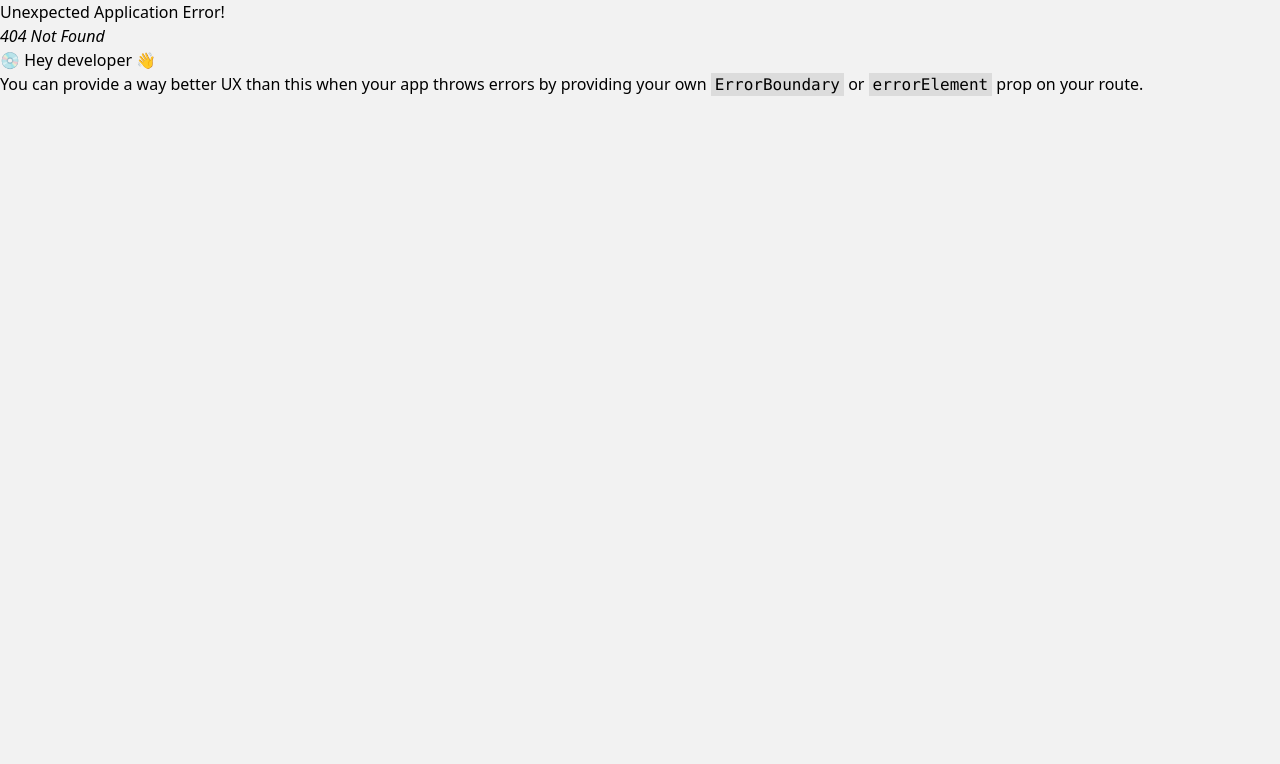
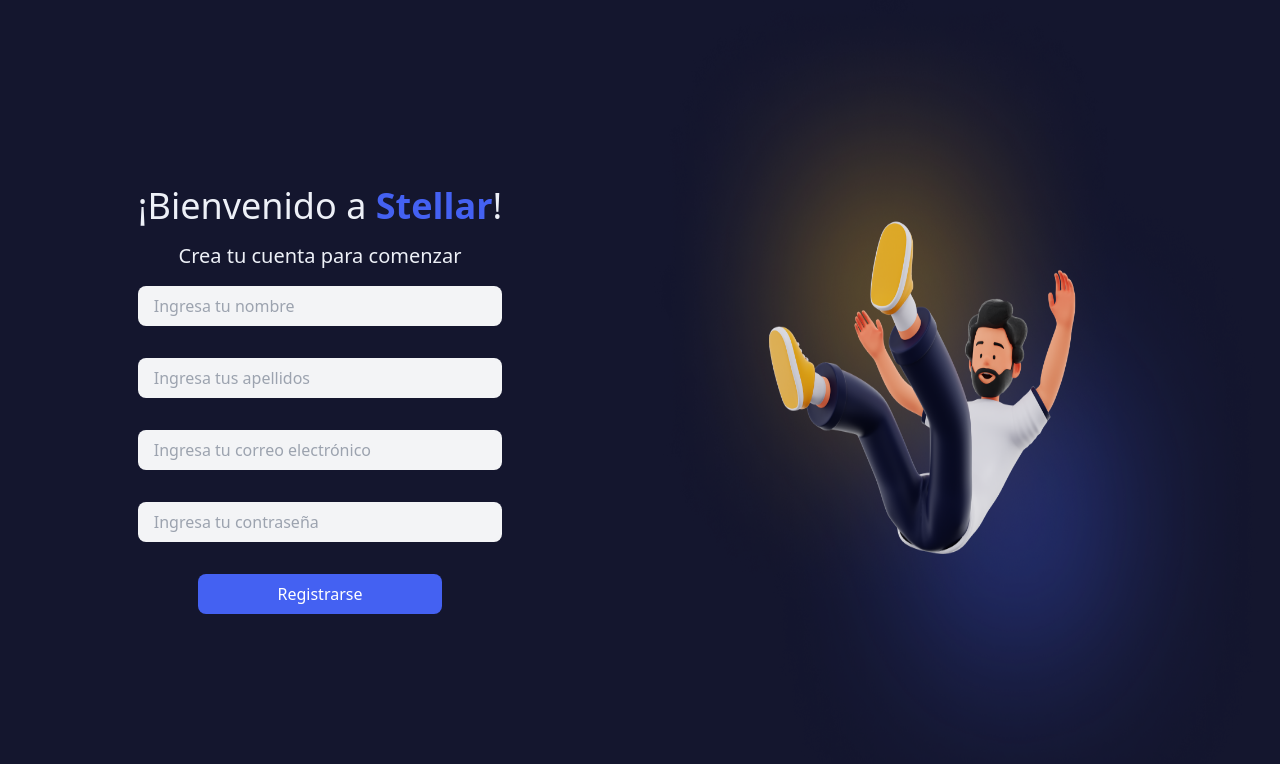
Before and after one commit to KevinLatino/Stellar-Frontend, a React (Vite) app: page /register in a window 1280 px wide. Before the commit this address had no page. Shown: the top 764 px of the page. Built offline with nearby package versions, Linux system fonts and the light colour scheme.

Commit message:
LoginScreen Styles finished

```diff
--- a/src/Screens/HomeScreen.jsx
+++ b/src/Screens/HomeScreen.jsx
@@ -6,7 +6,7 @@ const HomeScreen = () => {
         <>
             <div className="flex pb-3 pt-1 my-3 bg-gradient-to-r from-[#F9B742] via-[#F9B742] to-[#F9B742] rounded-3xl">
                 <div className="my-14 ml-14 w-1/2">
-                    <div className="w-full">
+                    <div className="w-full text-light-White">
                         <h1 className="text-4xl font-medium">
                             ¡Bienvenido a <b>Stellar</b>!
                         </h1>
--- /dev/null
+++ b/src/Screens/RegisterScreen.jsx
@@ -0,0 +1,47 @@
+import React from 'react';
+import FallingBg from '../../public/Falling-Bg.png'
+
+const RegisterScreen = () => {
+    return (
+        <div className="flex h-screen">
+            <div className="bg-[#14162e] w-1/2 flex items-center justify-center">
+                <div className='flex flex-col justify-center items-center gap-4'>
+                    <h1 className="text-4xl font-medium text-light-White">
+                        ¡Bienvenido a <b className='text-[#4461F2]'>Stellar</b>!
+                    </h1>
+                    <p className="text-xl font-medium text-light-White">
+                        Crea tu cuenta para comenzar
+                    </p>
+                    <input
+                        type="text"
+                        placeholder="Ingresa tu nombre"
+                        className="bg-gray-100 text-gray-800 py-2 px-4 mb-4 w-full max-w-md rounded-lg focus:outline-none focus:ring-2 focus:ring-blue-500"
+                    />
+                    <input
+                        type="text"
+                        placeholder="Ingresa tus apellidos"
+                        className="bg-gray-100 text-gray-800 py-2 px-4 mb-4 w-full max-w-md rounded-lg focus:outline-none focus:ring-2 focus:ring-blue-500"
+                    />
+                    <input
+                        type="text"
+                        placeholder="Ingresa tu correo electrónico"
+                        className="bg-gray-100 text-gray-800 py-2 px-4 mb-4 w-full max-w-md rounded-lg focus:outline-none focus:ring-2 focus:ring-blue-500"
+                    />
+                    <input
+                        type="text"
+                        placeholder="Ingresa tu contraseña"
+                        className="bg-gray-100 text-gray-800 py-2 px-4 mb-4 w-full max-w-md rounded-lg focus:outline-none focus:ring-2 focus:ring-blue-500"
+                    />
+                    <button className="bg-[#4461F2] text-white py-2 px-20 rounded-lg hover:bg-blue-600 transition duration-300">
+                        Registrarse
+                    </button>
+                </div>
+            </div>
+            <div className="bg-[#14162e] w-1/2 flex items-center justify-center">
+                <img src={FallingBg} className='h-full pointer-events-none' />
+            </div>
+        </div>
+    );
+}
+
+export { RegisterScreen };
--- a/tailwind.config.js
+++ b/tailwind.config.js
@@ -27,15 +27,7 @@ export default {
       },
 
       colors: {
-        "dark-black": "#171821",
-        "light-black": "#21222D",
         "icon-color": "#BFBFBF",
-        "light-gree": "#A9DFD8",
-
-        //Oppia colors
-        //NavBar and bakcground
-        "Blue-Gray": "#003554",
-        "light-White": "#F5F5F5",
 
         //Different types of blue
         "navy-blue": "#052559",
@@ -44,11 +36,7 @@ export default {
 
         //More options colors
         "Blue-Gray": "#0b103d",
-        "light-White": "#F5F5F5"
-      },
-
-      fontFamily: {
-        'raleway': ['Raleway', 'sans-serif'],
+        "light-White": "#EDF0F7"
       },
     },
   },
```
Also changed, not shown: src/main.jsx (+9 -3 lines), public/Falling-Bg.png (added).
